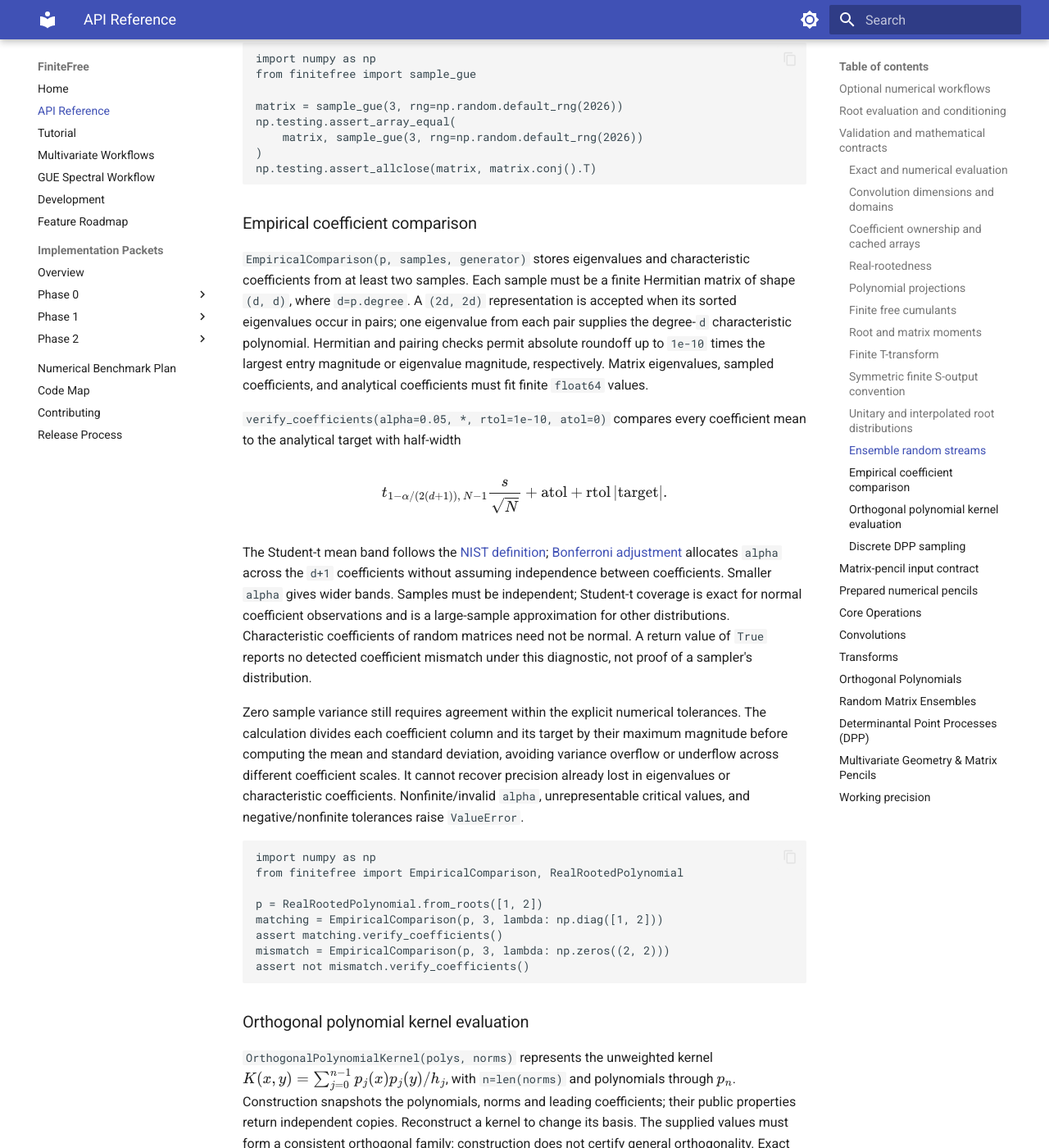
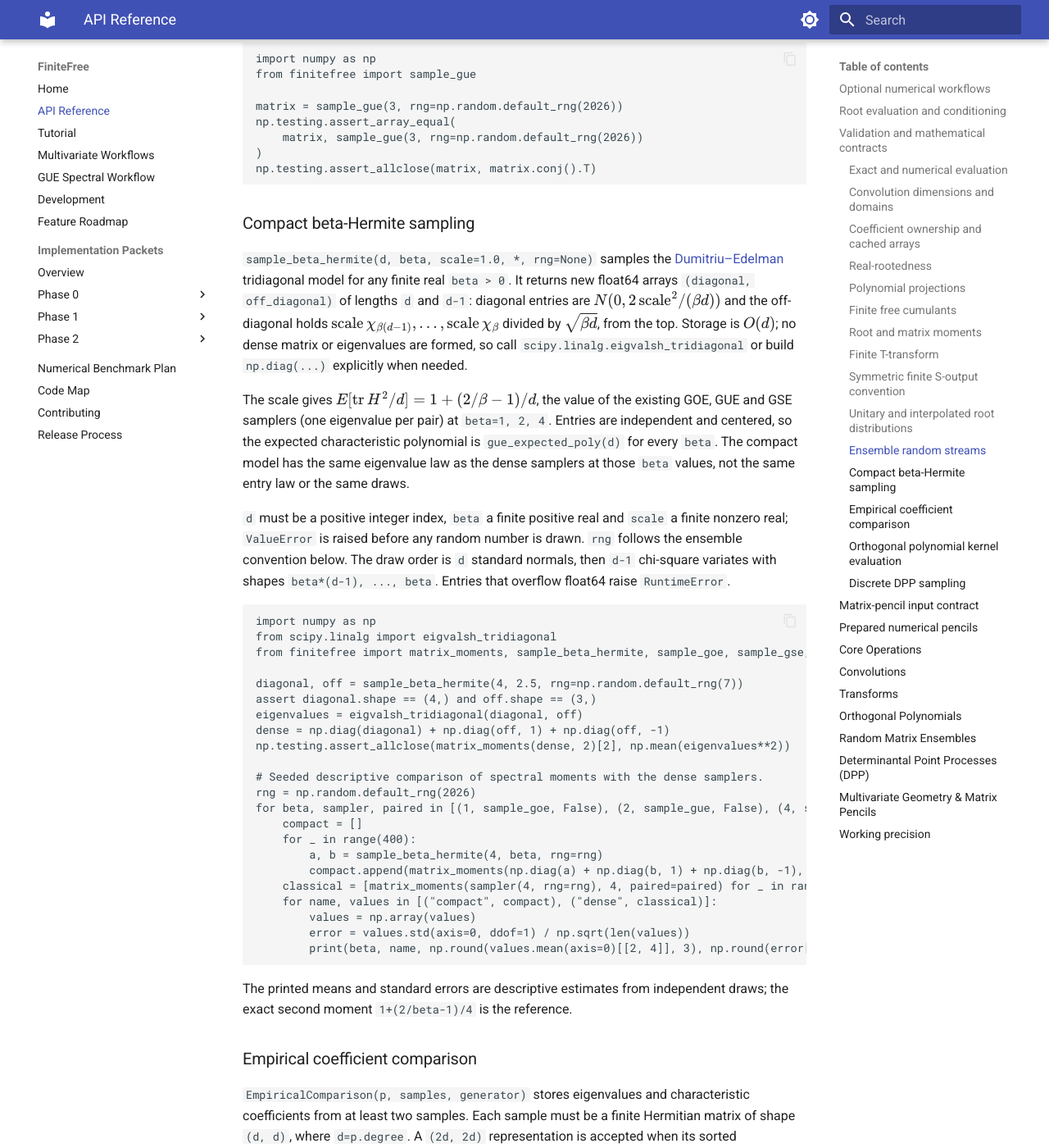
Before and after one commit to jontb/FiniteFree, an MkDocs documentation site: the page built from docs/api.md, in a window 1280 px wide and 1400 px high, scrolled down 13868 px. Shown: the whole window at 82% size. Built offline with MkDocs 1.6.1 and Material for MkDocs 9.7.7, drawn with Linux system fonts in a browser that asks for light colours.

Commit message:
feat: add compact beta-Hermite sampler (P03)
Add sample_beta_hermite for the Dumitriu-Edelman tridiagonal model at
any positive real beta, returning owned diagonal and off-diagonal
arrays. The scale matches the GOE, GUE and GSE samplers at beta 1, 2
and 4, and the expected characteristic polynomial is
gue_expected_poly(d). Record the accepted P02 and P03 scopes.

Closes #43.

Co-Authored-By: Claude Opus 5.5 <noreply@anthropic.com>

````diff
--- a/docs/api.md
+++ b/docs/api.md
@@ -404,8 +404,8 @@ assert SymmetricFiniteSTransform(p, exact=False, convention="standard")[0] == 1j
 
 ### Ensemble random streams
 
-`sample_gue`, `sample_goe`, `sample_gse`, `sample_wishart` and all three
-`sample_haar_*` functions accept keyword-only `rng=None` or a
+`sample_gue`, `sample_goe`, `sample_gse`, `sample_wishart`, `sample_beta_hermite` and
+all three `sample_haar_*` functions accept keyword-only `rng=None` or a
 `numpy.random.Generator`, matching the discrete DPP sampling convention.
 Omitting `rng` or passing `None` preserves the legacy global NumPy RNG, draw order,
 ensemble normalization and positional arguments. An explicit generator is
@@ -424,6 +424,41 @@ np.testing.assert_array_equal(
 )
 np.testing.assert_allclose(matrix, matrix.conj().T)
 ```
+
+### Compact beta-Hermite sampling
+
+`sample_beta_hermite(d, beta, scale=1.0, *, rng=None)` samples the [Dumitriu–Edelman](https://arxiv.org/abs/math-ph/0206043) tridiagonal model for any finite real `beta > 0`. It returns new float64 arrays `(diagonal, off_diagonal)` of lengths `d` and `d-1`: diagonal entries are $N(0, 2\,\mathrm{scale}^2/(\beta d))$ and the off-diagonal holds $\mathrm{scale}\,\chi_{\beta(d-1)},\ldots,\mathrm{scale}\,\chi_\beta$ divided by $\sqrt{\beta d}$, from the top. Storage is $O(d)$; no dense matrix or eigenvalues are formed, so call `scipy.linalg.eigvalsh_tridiagonal` or build `np.diag(...)` explicitly when needed.
+
+The scale gives $E[\operatorname{tr}H^2/d]=1+(2/\beta-1)/d$, the value of the existing GOE, GUE and GSE samplers (one eigenvalue per pair) at `beta=1, 2, 4`. Entries are independent and centered, so the expected characteristic polynomial is `gue_expected_poly(d)` for every `beta`. The compact model has the same eigenvalue law as the dense samplers at those `beta` values, not the same entry law or the same draws.
+
+`d` must be a positive integer index, `beta` a finite positive real and `scale` a finite nonzero real; `ValueError` is raised before any random number is drawn. `rng` follows the ensemble convention below. The draw order is `d` standard normals, then `d-1` chi-square variates with shapes `beta*(d-1), ..., beta`. Entries that overflow float64 raise `RuntimeError`.
+
+```python
+import numpy as np
+from scipy.linalg import eigvalsh_tridiagonal
+from finitefree import matrix_moments, sample_beta_hermite, sample_goe, sample_gse, sample_gue
+
+diagonal, off = sample_beta_hermite(4, 2.5, rng=np.random.default_rng(7))
+assert diagonal.shape == (4,) and off.shape == (3,)
+eigenvalues = eigvalsh_tridiagonal(diagonal, off)
+dense = np.diag(diagonal) + np.diag(off, 1) + np.diag(off, -1)
+np.testing.assert_allclose(matrix_moments(dense, 2)[2], np.mean(eigenvalues**2))
+
+# Seeded descriptive comparison of spectral moments with the dense samplers.
+rng = np.random.default_rng(2026)
+for beta, sampler, paired in [(1, sample_goe, False), (2, sample_gue, False), (4, sample_gse, True)]:
+    compact = []
+    for _ in range(400):
+        a, b = sample_beta_hermite(4, beta, rng=rng)
+        compact.append(matrix_moments(np.diag(a) + np.diag(b, 1) + np.diag(b, -1), 4))
+    classical = [matrix_moments(sampler(4, rng=rng), 4, paired=paired) for _ in range(400)]
+    for name, values in [("compact", compact), ("dense", classical)]:
+        values = np.array(values)
+        error = values.std(axis=0, ddof=1) / np.sqrt(len(values))
+        print(beta, name, np.round(values.mean(axis=0)[[2, 4]], 3), np.round(error[[2, 4]], 3))
+```
+
+The printed means and standard errors are descriptive estimates from independent draws; the exact second moment `1+(2/beta-1)/4` is the reference.
 
 ### Empirical coefficient comparison
 
--- a/finitefree/__init__.py
+++ b/finitefree/__init__.py
@@ -15,6 +15,7 @@ from .ensembles import (
     EmpiricalComparison,
     gue_expected_poly,
     matrix_moments,
+    sample_beta_hermite,
     sample_goe,
     sample_gse,
     sample_gue,
@@ -76,6 +77,7 @@ __all__ = [
     "root_moments",
     "matrix_moments",
     "sample_gue",
+    "sample_beta_hermite",
     "sample_goe",
     "sample_gse",
     "sample_wishart",
--- a/mkdocs.yml
+++ b/mkdocs.yml
@@ -53,7 +53,9 @@ nav:
           - P01 Exact Moments: packets/p01-exact-moments.md
           - P01 Scope Proposal: p01-scope.md
           - P02 Inverse Finite R: packets/p02-inverse-finite-r.md
+          - P02 Scope Proposal: p02-scope.md
           - P03 Beta Hermite: packets/p03-beta-hermite.md
+          - P03 Scope Proposal: p03-scope.md
           - P04 Beta Laguerre: packets/p04-beta-laguerre.md
           - P16 Existing Empirical Transforms: packets/p16-empirical-legacy-transforms.md
       - Phase 2:
````
Also changed, not shown: CHANGELOG.md (+5 -0 lines), docs/implementation-packets.md (+2 -2 lines), docs/p02-scope.md (added, +113 -0 lines), docs/p03-scope.md (added, +84 -0 lines), docs/packets/p02-inverse-finite-r.md (+3 -0 lines), docs/packets/p03-beta-hermite.md (+4 -1 lines), 2 other files.
